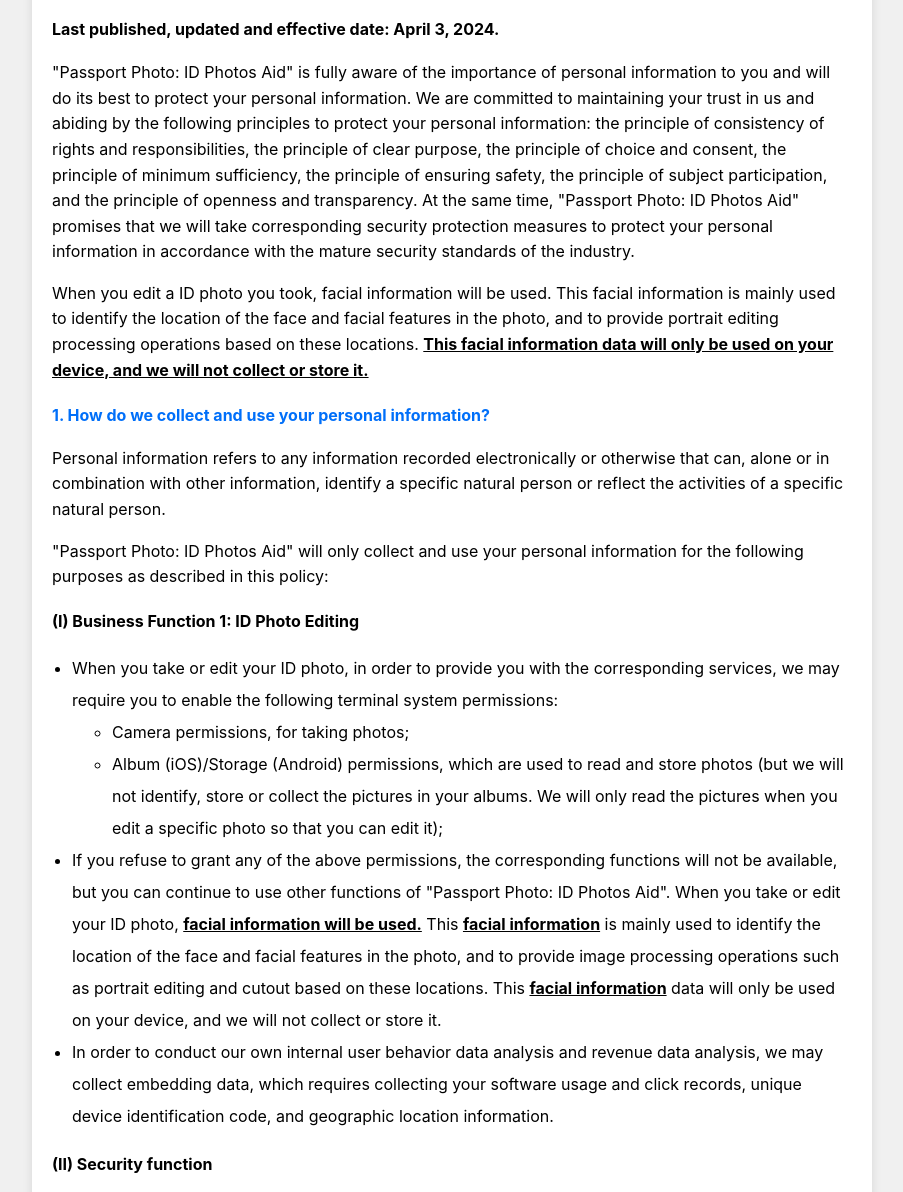
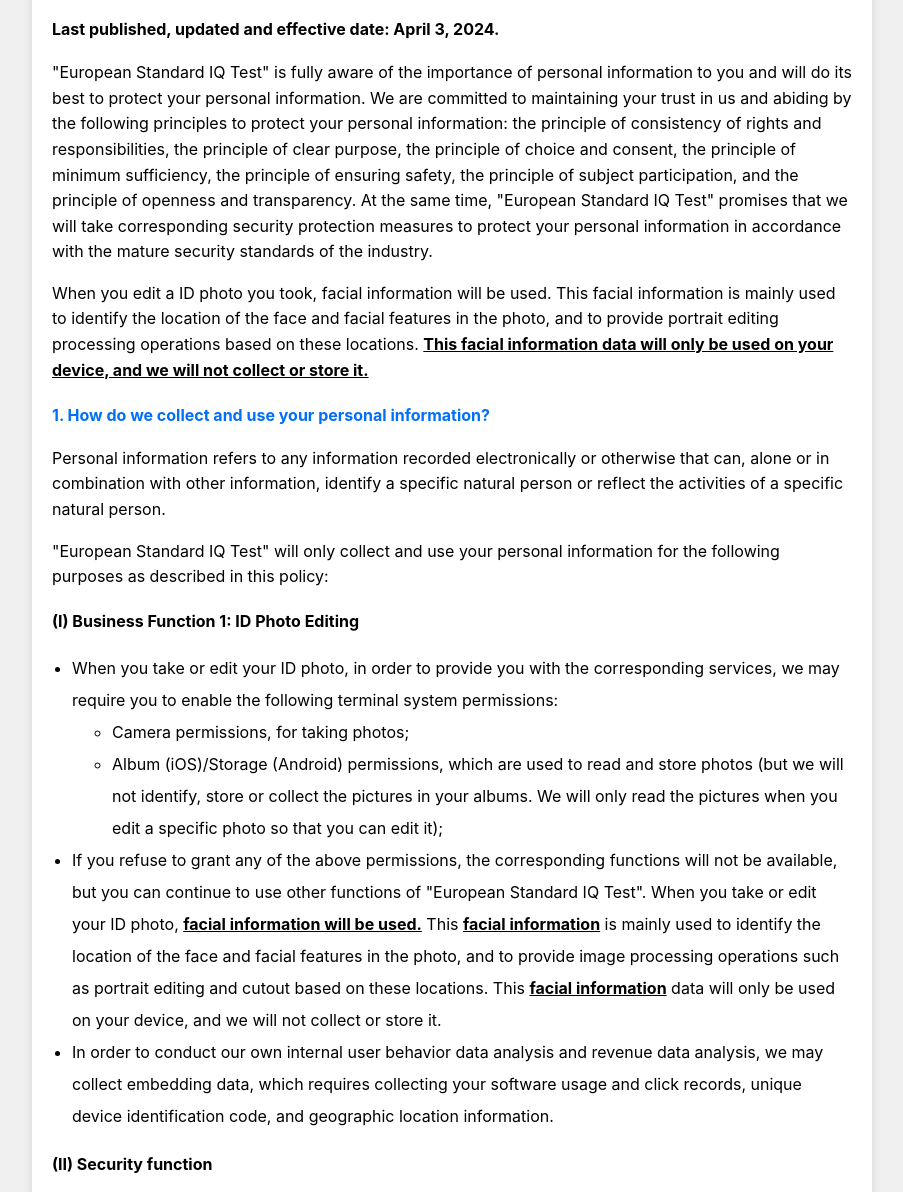
Before and after one commit to tickapps/iqtest, a plain HTML site: page privacypolicy.html in a window 1280 px wide. Shown: the part 103-1295 px from the top of the page, without its empty margins (188-1091 px from the left). Drawn offline with Linux system fonts and the light colour scheme.

Commit message:
no message

```diff
--- a/privacypolicy.html
+++ b/privacypolicy.html
@@ -147,7 +147,7 @@
         <h1 class="app-title">Privacy Policy</h1>
         <h4>Last published, updated and effective date: April 3, 2024.</h4>
 
-        <p>"Passport Photo: ID Photos Aid" is fully aware of the importance of personal information to you and will do
+        <p>"European Standard IQ Test" is fully aware of the importance of personal information to you and will do
             its best to
             protect your personal information. We are committed to maintaining your trust in us and abiding by the
             following
@@ -157,7 +157,7 @@
             principle of
             ensuring safety, the principle of subject participation, and the principle of openness and transparency. At
             the same
-            time, "Passport Photo: ID Photos Aid" promises that we will take corresponding security protection measures
+            time, "European Standard IQ Test" promises that we will take corresponding security protection measures
             to protect
             your personal information in accordance with the mature security standards of the industry.</p>
         <p>When you edit a ID photo you took, facial information will be used. This facial information is mainly used to
@@ -173,7 +173,7 @@
             combination
             with other information, identify a specific natural person or reflect the activities of a specific natural
             person.</p>
-        <p>"Passport Photo: ID Photos Aid" will only collect and use your personal information for the following
+        <p>"European Standard IQ Test" will only collect and use your personal information for the following
             purposes as
             described in this policy:</p>
         <h4>(I) Business Function 1: ID Photo Editing</h4>
@@ -193,7 +193,7 @@
             <li>
                 If you refuse to grant any of the above permissions, the corresponding functions will not be available,
                 but you can
-                continue to use other functions of "Passport Photo: ID Photos Aid". When you take or edit your ID photo,
+                continue to use other functions of "European Standard IQ Test". When you take or edit your ID photo,
                 <b><u>facial information will be used.</u></b> This <b><u>facial information</u></b> is mainly used to
                 identify the
                 location of the face
@@ -330,7 +330,7 @@
                 SDKs to obtain
                 technical support, such as helping us to understand the distribution of product users and data analysis.
                 We may provide
-                the following personal information to such partners. "Passport Photo: ID Photos Aid" may choose to use
+                the following personal information to such partners. "European Standard IQ Test" may choose to use
                 some of these
                 partners or change partners at different times, so the partners in the list may be adjusted.
             </li>
@@ -458,7 +458,7 @@
             </li>
             <li>The Internet is not an absolutely secure environment, and email, instant messaging, and communication
                 with other
-                "Passport Photo: ID Photos Aid"s users are not encrypted. We strongly recommend that you do not send
+                "European Standard IQ Test" users are not encrypted. We strongly recommend that you do not send
                 personal
                 information through such means.
             </li>
@@ -501,12 +501,12 @@
         </h4>
         <p>If you have any questions, comments, suggestions or complaints about this policy or the service content,
             pleasecontact
-            us via email at <a href="mailto:eazyidphoto.xiaomei@gmail.com">eazyidphoto.xiaomei@gmail.com</a></p>
+            us via email at <a href="mailto:intelligentapps@gmail.com">intelligentapps@gmail.com</a></p>
         <p>We will provide you with feedback on the results within 15 days after receiving your question.
         </p>
 
         <footer>
-            Copyright &copy; 2024 Xiaomei Photo Studio. All rights reserved.
+            Copyright &copy; 2024 IQ Test Studio. All rights reserved.
         </footer>
     </div>
 </body>
```
